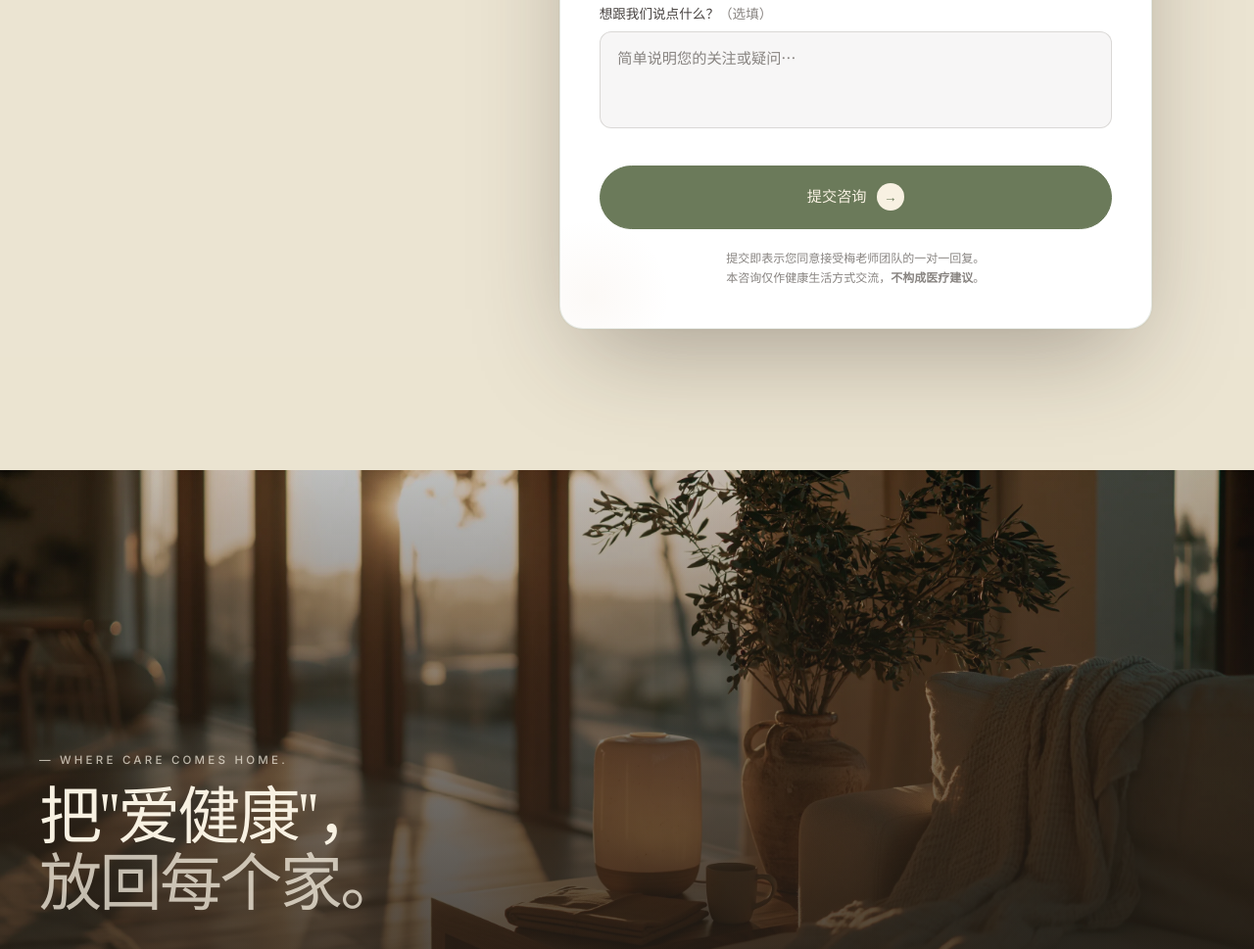
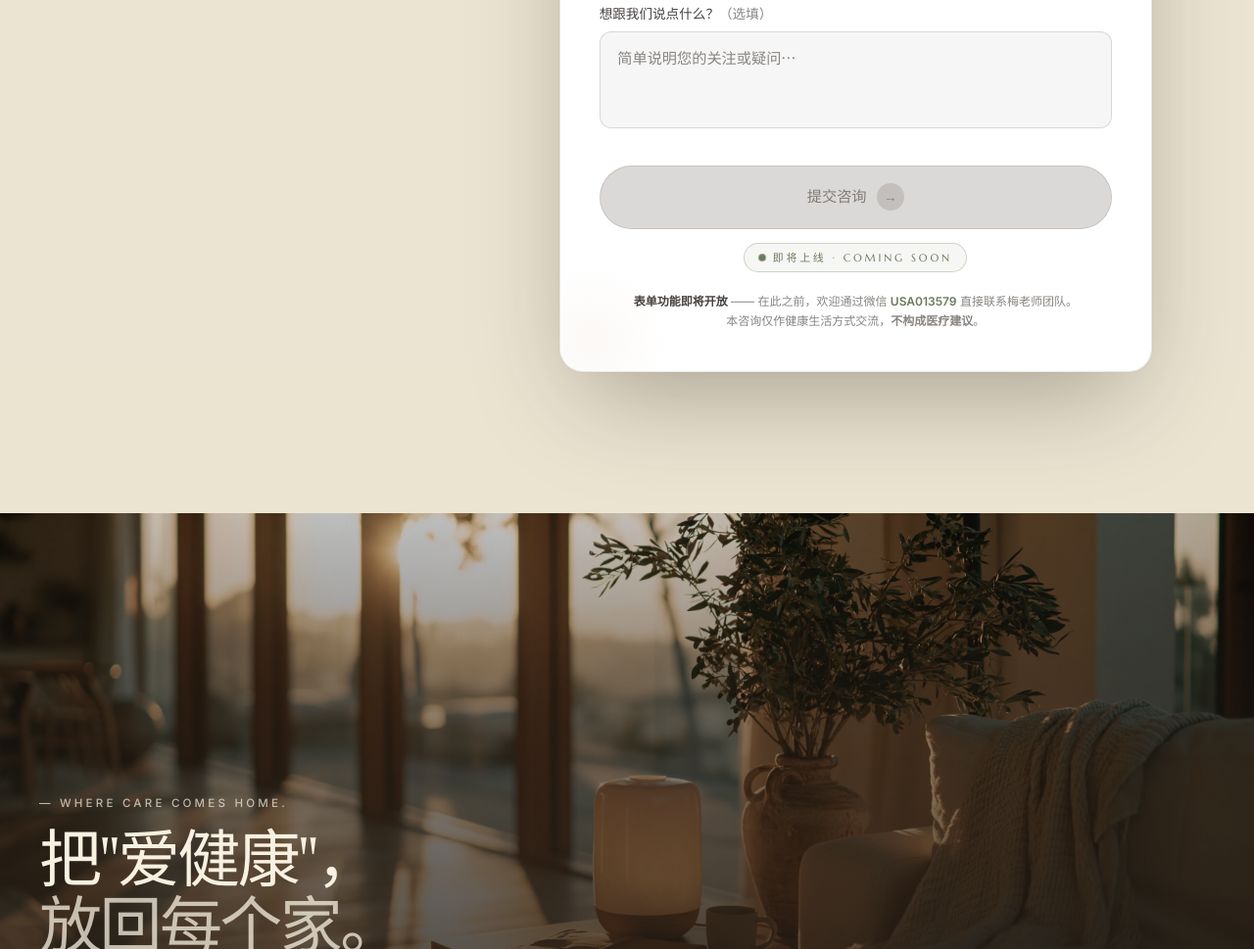
Before and after one commit to quqi0714/HM-Service, a plain HTML site: page love-health.html in a window 1280 px wide. Shown: the part 7764-8733 px from the top of the page at 98% size. Drawn offline with Linux system fonts and the light colour scheme.

Commit message:
爱健康表单暂不上线：按钮置灰 + Coming Soon 标签
后端邮箱尚未配置（Mei 老师邮箱待定），先把表单视觉降级：
- 提交按钮 type="submit" → type="button" + disabled，物理上不可点击
- 新增 .btn-sage[disabled] 灰底灰字样式（rgba(58,46,38,.18) walnut 浅灰）
- 按钮下方加 sage 边框胶囊 "即将上线 · Coming Soon"，带 dot-pulse 呼吸点
- 底部说明改写：提示用户当前可直接微信 USA013579 联系
- 表单 input 保持可填写（可视化预览，不影响数据采集时间表）

后续接 Formspree / Web3Forms 时只需：
1. 移除 disabled 属性 + 改回 type="submit"
2. 删除 .submit-row 中的 .coming-soon-tag
3. form 上添加 action / method + 各 input 加 name 属性（已在 audit #3 标注）

```diff
--- a/love-health.html
+++ b/love-health.html
@@ -164,6 +164,47 @@
         }
         .btn-sage:hover { background: var(--sage-light); border-color: var(--sage-light); transform: translateY(-1px); box-shadow: 0 12px 28px -10px rgba(107,122,90,.55); }
         .btn-sage .arrow { width: 28px; height: 28px; border-radius: 999px; background: var(--bone-warm); color: var(--sage); display: inline-flex; align-items: center; justify-content: center; font-size: .85rem; }
+        /* 禁用态（即将上线） */
+        .btn-sage[disabled],
+        .btn-sage.is-disabled {
+            background: rgba(58,46,38,.18) !important;
+            color: rgba(58,46,38,.55) !important;
+            border-color: rgba(58,46,38,.12) !important;
+            cursor: not-allowed !important;
+            box-shadow: none !important;
+            transform: none !important;
+        }
+        .btn-sage[disabled]:hover,
+        .btn-sage.is-disabled:hover {
+            background: rgba(58,46,38,.18) !important;
+            transform: none !important;
+            box-shadow: none !important;
+        }
+        .btn-sage[disabled] .arrow,
+        .btn-sage.is-disabled .arrow {
+            background: rgba(58,46,38,.15);
+            color: rgba(58,46,38,.45);
+        }
+        .submit-row { display: flex; flex-direction: column; align-items: center; gap: .9rem; }
+        .submit-row .coming-soon-tag {
+            display: inline-flex; align-items: center; gap: .5rem;
+            font-family: 'Marcellus', serif;
+            font-size: .68rem; letter-spacing: .26em; text-transform: uppercase;
+            color: var(--sage);
+            padding: .35rem .9rem;
+            border: 1px solid rgba(107,122,90,.3);
+            border-radius: 999px;
+            background: rgba(107,122,90,.06);
+        }
+        .submit-row .coming-soon-tag .pulse-dot {
+            width: 6px; height: 6px; border-radius: 50%;
+            background: var(--sage);
+            animation: dotPulse 2s ease-in-out infinite;
+        }
+        @keyframes dotPulse {
+            0%, 100% { opacity: .55; transform: scale(1); }
+            50% { opacity: 1; transform: scale(1.25); }
+        }
 
         /* ========= Pill ========= */
         .pill {
@@ -1054,12 +1095,18 @@
                             </div>
                         </div>
 
-                        <button type="submit" class="btn-sage w-full justify-center mt-8">
-                            提交咨询 <span class="arrow">→</span>
-                        </button>
+                        <div class="submit-row mt-8">
+                            <button type="button" disabled class="btn-sage w-full justify-center" aria-label="提交咨询（即将上线）">
+                                提交咨询 <span class="arrow">→</span>
+                            </button>
+                            <span class="coming-soon-tag">
+                                <span class="pulse-dot"></span>
+                                即将上线 · Coming Soon
+                            </span>
+                        </div>
 
                         <p class="text-xs text-center mt-5" style="color:var(--ink-mute); line-height:1.7;">
-                            提交即表示您同意接受梅老师团队的一对一回复。<br>
+                            <strong style="color:var(--ink-2);">表单功能即将开放</strong> —— 在此之前，欢迎通过微信 <strong style="color:var(--sage);">USA013579</strong> 直接联系梅老师团队。<br>
                             本咨询仅作健康生活方式交流，<strong>不构成医疗建议</strong>。
                         </p>
                     </form>
```
